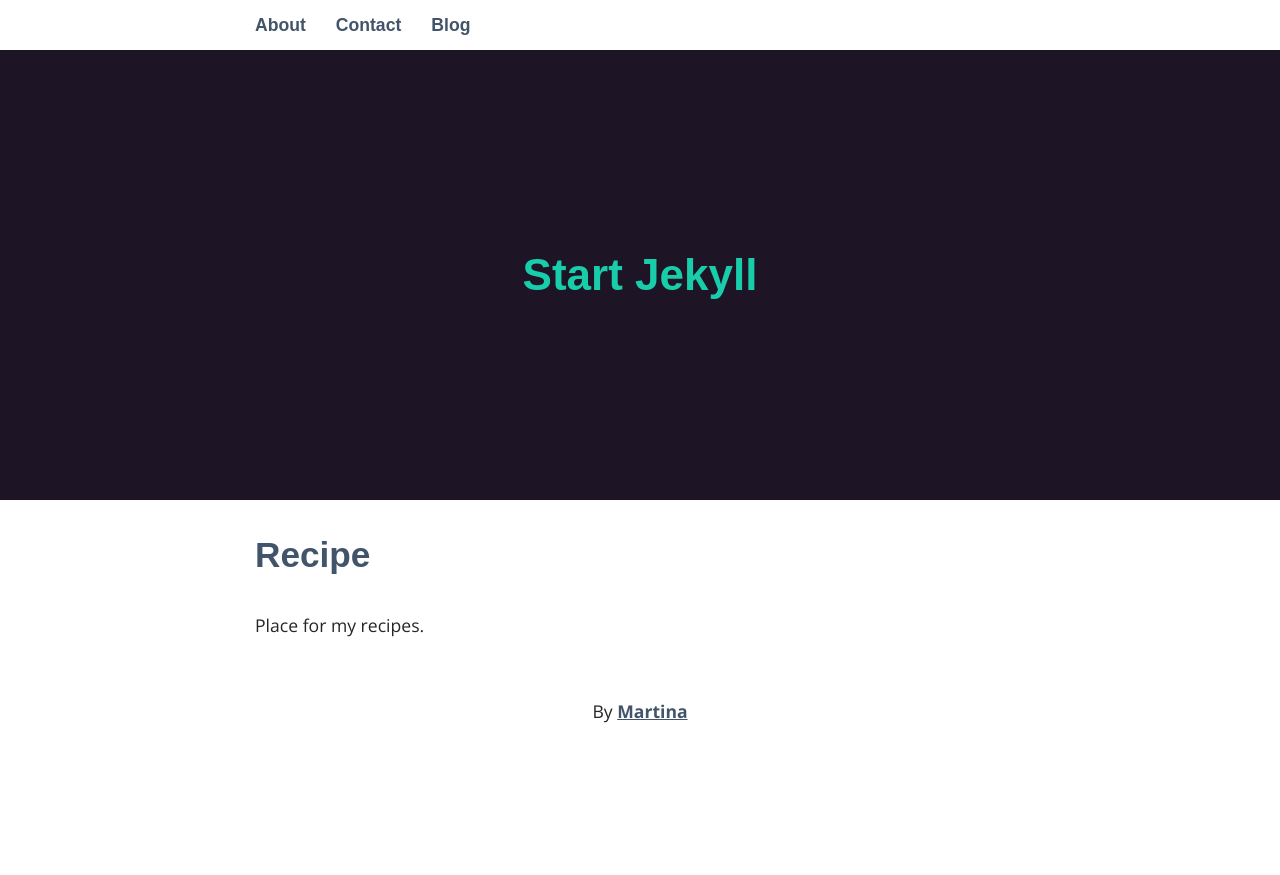
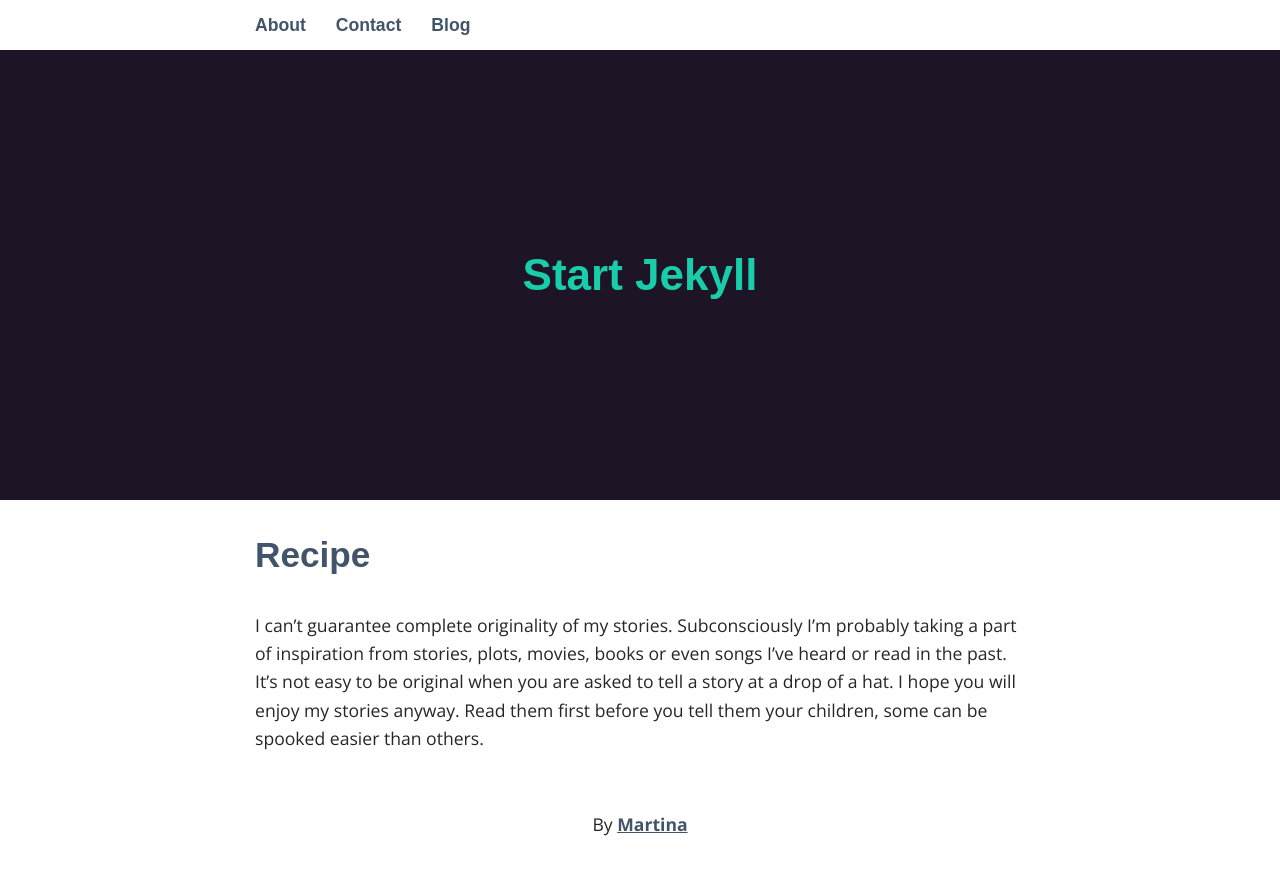
Before and after one commit to MartinaJunkers/mypublisher, a Jekyll site: the page built from index.html, in a window 1280 px wide. Shown: the top 875 px of the page. Built offline with Jekyll 4.4.1, drawn with Linux system fonts in a browser that asks for light colours; some web fonts are replaced.

Commit message:
Update index.html

```diff
--- a/index.html
+++ b/index.html
@@ -4,4 +4,4 @@
 
   <h2>Recipe</h2>
 
-  Place for my recipes.
+  I can’t guarantee complete originality of my stories. Subconsciously I’m probably taking a part of inspiration from stories, plots, movies, books or even songs I’ve heard or read in the past. It’s not easy to be original when you are asked to tell a story at a drop of a hat. I hope you will enjoy my stories anyway. Read them first before you tell them your children, some can be spooked easier than others.
```
